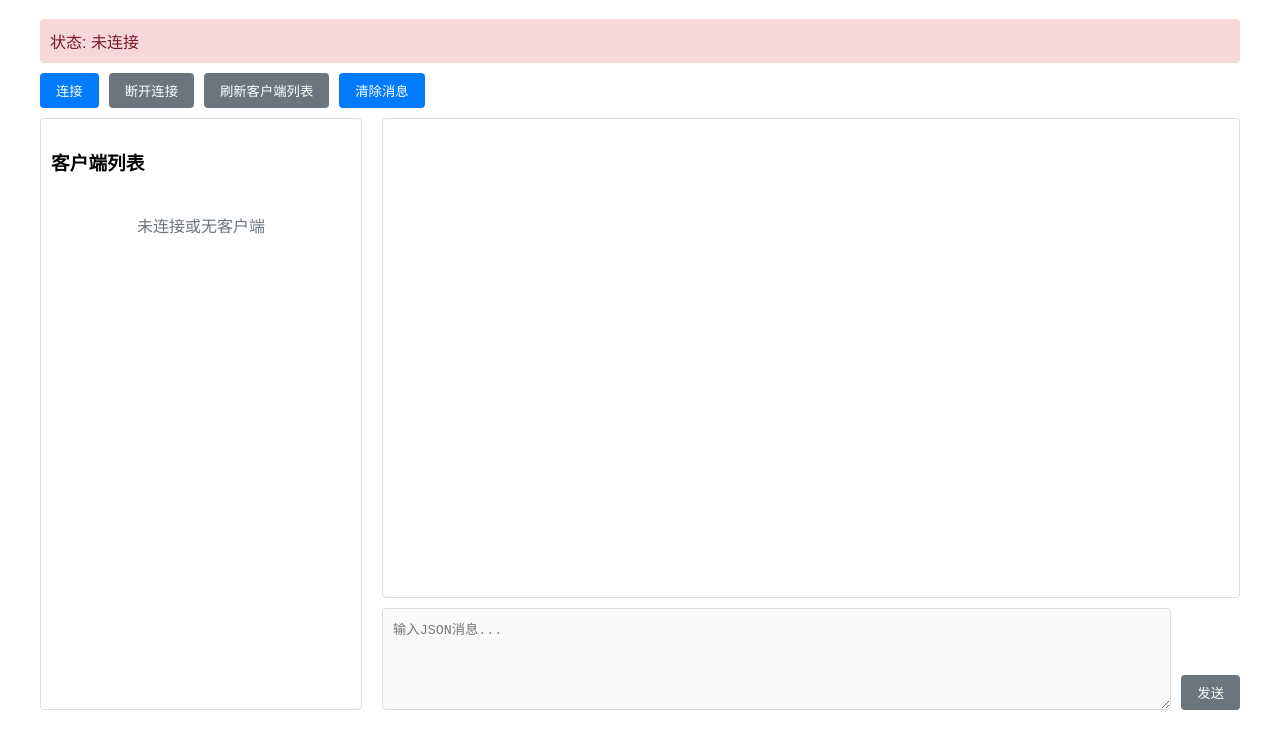
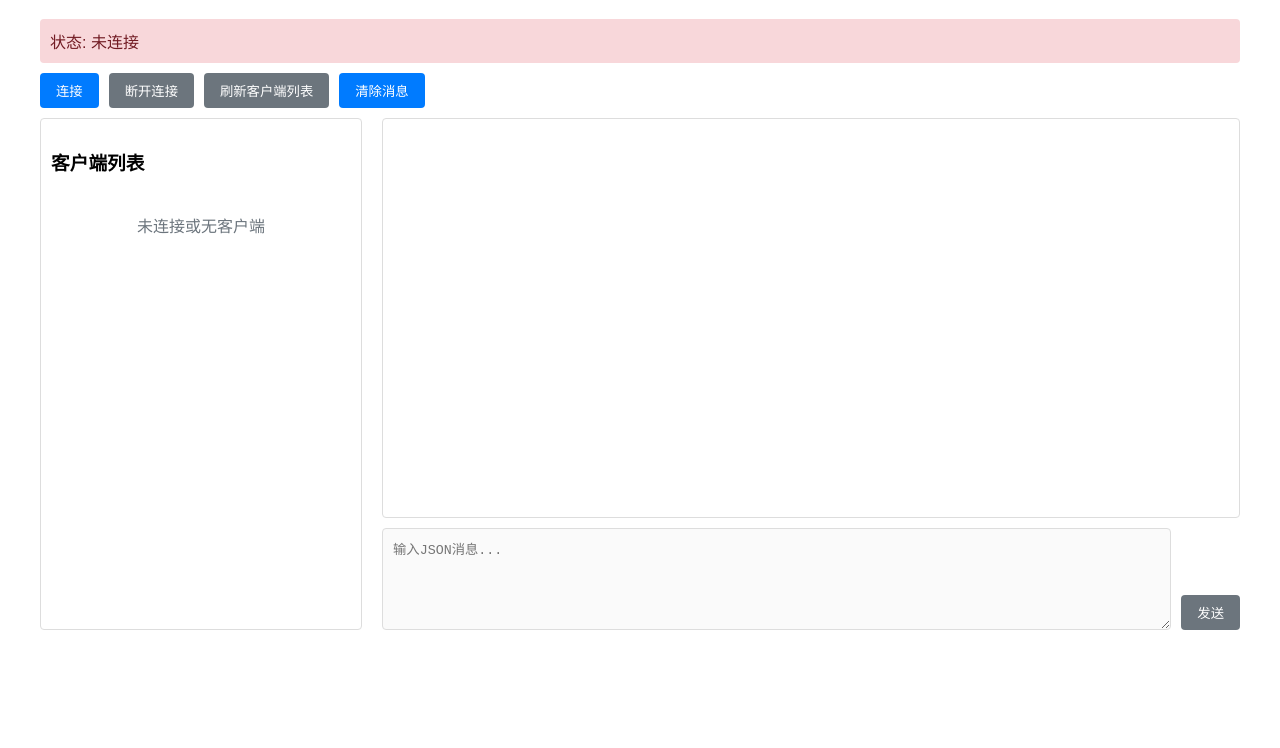
Before and after one commit to gevikhn/rust_socket_server, a plain HTML site: page websocket-client/index.html in a window 1280 px wide. Shown: the part 90-838 px from the top of the page. After the commit the page ends 800 px from the top, so only its background shows below. Drawn offline with Linux system fonts and the light colour scheme.

```diff
--- a/websocket-client/index.html
+++ b/websocket-client/index.html
@@ -14,7 +14,7 @@
         .container {
             display: flex;
             flex-direction: column;
-            height: 100vh;
+            height: 90vh;
         }
         .status {
             margin-bottom: 10px;
@@ -83,10 +83,27 @@
         }
         .message-container {
             flex-grow: 1;
-            overflow-y: auto;
+            overflow-y: scroll;
             border: 1px solid #ddd;
             padding: 10px;
             margin-bottom: 10px;
+            border-radius: 4px;
+            scrollbar-width: thin;
+            scrollbar-color: #007bff #f0f0f0;
+        }
+
+        /* 为 Webkit 浏览器（Chrome、Safari等）定制滚动条样式 */
+        .message-container::-webkit-scrollbar {
+            width: 8px;
+        }
+
+        .message-container::-webkit-scrollbar-track {
+            background: #f0f0f0;
+            border-radius: 4px;
+        }
+
+        .message-container::-webkit-scrollbar-thumb {
+            background-color: #007bff;
             border-radius: 4px;
         }
         .message {
```
Also changed, not shown: 1 other file.
